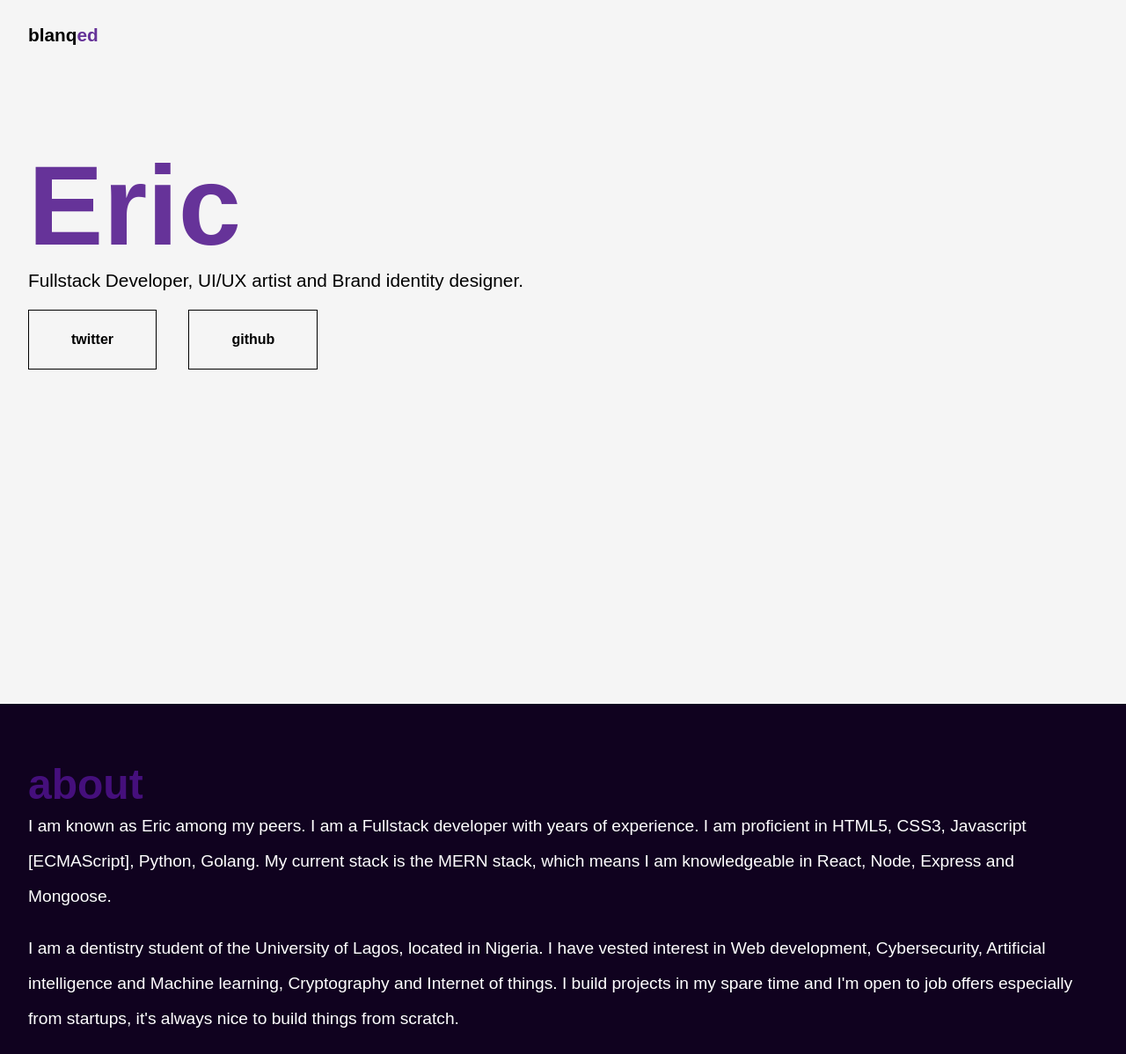
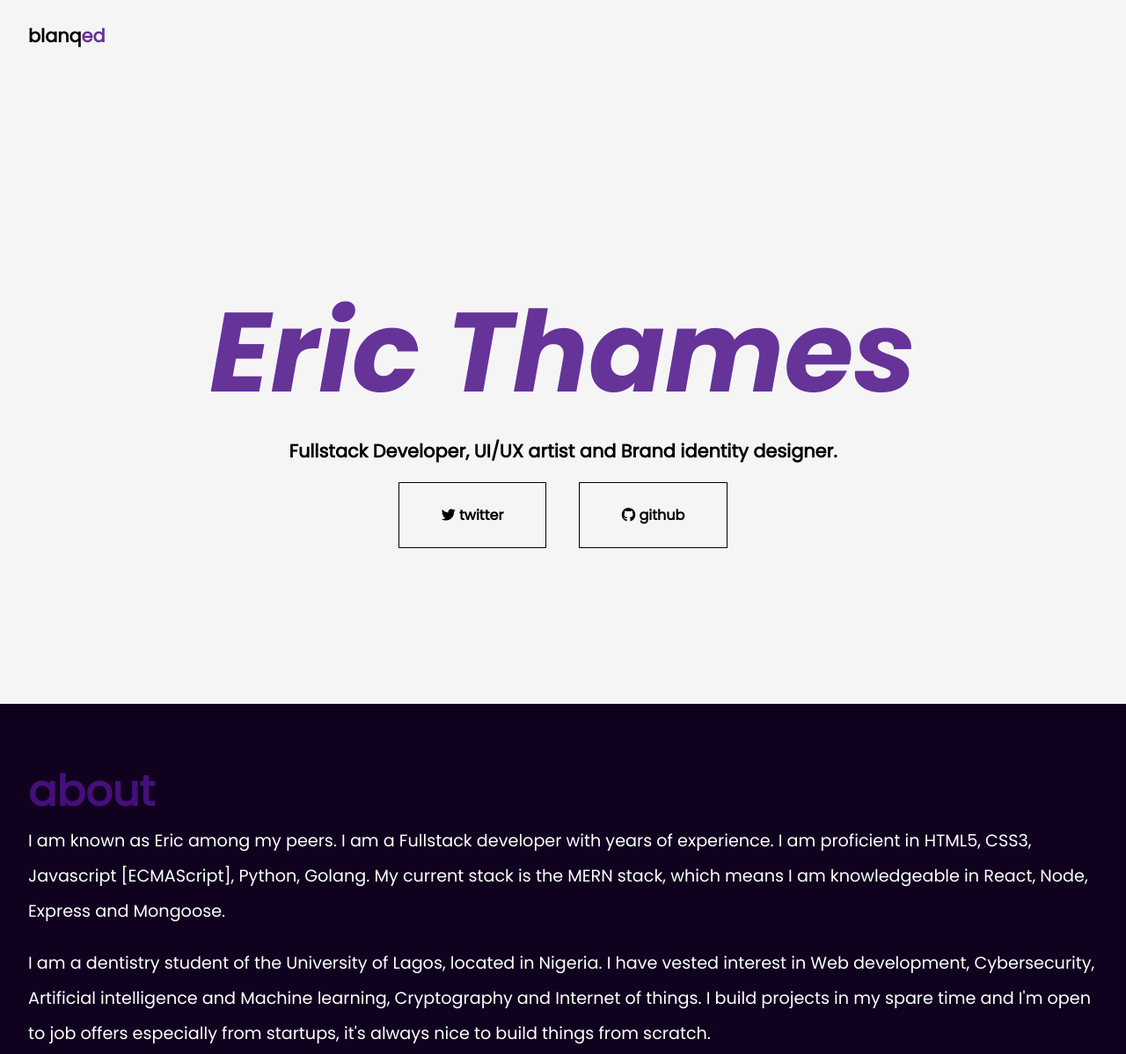
Before and after one commit to thamesblanq/blanq-ed-page, a plain HTML site: page index.html in a window 1280 px wide. Shown: the top 1198 px of the page at 88% size. Drawn offline with Linux system fonts and the light colour scheme.

Commit message:
UI modifications

```diff
--- a/index.html
+++ b/index.html
@@ -6,6 +6,7 @@
     <meta name="viewport" content="width=device-width, initial-scale=1.0">
     <title>blanqed</title>
     <link rel="stylesheet" href="style.css">
+    <script src="https://kit.fontawesome.com/101e8a3de8.js" crossorigin="anonymous"></script>
 </head>
 <body>
     <header>
@@ -14,16 +15,16 @@
 
     <main>
         <section class="top">
-            <h1 class="purple">Eric</h1>
+            <h1 class="purple">Eric Thames</h1>
             <p>Fullstack Developer, UI/UX artist and Brand identity designer.</p>
             <div class="btns">
-                <button>twitter</button>
-                <button>github</button>
+                <button><i class="fa-brands fa-twitter"></i>  twitter</button>
+                <button><i class="fa-brands fa-github"></i>  github</button>
             </div>
         </section>
 
         <section class="about">
-            <h1 class="purple">about</h1>
+            <h1 class="purple bold">about</h1>
             <p>I am known as Eric among my peers. I am a Fullstack developer with years of experience. I am proficient in
                 HTML5, CSS3, Javascript [ECMAScript], Python, Golang. My current stack is the MERN stack, which means I am
                 knowledgeable in React, Node, Express and Mongoose.
@@ -36,7 +37,7 @@
         </section>
 
         <section class="projects">
-            <h1 class="purple">projects</h1>
+            <h1 class="purple bold">projects</h1>
             <div class="work">
                 <img src="project.jpg" alt="project" srcset="">
                 <h5>UI/UX</h5>
@@ -52,7 +53,7 @@
         </section>
 
         <section class="contact">
-            <h1 class="purple">contact</h1>
+            <h1 class="purple bold">contact</h1>
             <p><a href="tel:+2347046079184">Phone: +234 704 607 9184</a></p>
             <p><a href="mailto:ericobiwulu@gmail.com">Email: ericobiwulu@gmail.com</a></p>
         </section>
--- a/style.css
+++ b/style.css
@@ -1,8 +1,12 @@
+@import url('https://fonts.googleapis.com/css2?family=Poppins:ital,wght@0,400;1,700&display=swap');
+
+
+
 * {
     box-sizing: border-box;
     padding: 0;
     margin: 0;
-    font-family: Arial, Helvetica, sans-serif;
+    font-family: 'Poppins', sans-serif;
 }
 
 body {
@@ -25,6 +29,10 @@ header {
     color: rebeccapurple;
 }
 
+.bold {
+    font-weight: 700;
+}
+
 main .top {
     height: 90vh;
     padding: 0 2em;
@@ -32,20 +40,23 @@ main .top {
     align-items: flex-start;
     justify-content: flex-start;
     flex-direction: column;
-    padding-top: 7em;
+    padding-top: 3em;
 }
 
 main .top h1 {
     font-size: 4rem;
+    font-style: italic;
+    font-weight: 700;
 }
 
 main .top p {
     font-size: 1rem;
+    font-weight: 600;
     padding-bottom: 1em;
 }
 
 main .top .btns button {
-    padding: 1em 2em;
+    padding: 0.75em 1.5em;
     border: 1px solid black;
     background-color: whitesmoke;
     color: black;
@@ -56,7 +67,7 @@ main .top .btns button {
 }
 
 main .top .btns button:first-child {
-    margin-right: 1em;
+    margin-right: 0.5em;
 }
 
 main .top .btns button:hover, main .top .btns button:focus {
@@ -115,7 +126,7 @@ main .projects .work img {
 }
 
 main .projects .work h5 {
-    background-color: black;
+    background-color: rgb(16, 2, 31);
     color: whitesmoke;
     font-weight: 600;
     font-size: 1.2rem;
@@ -179,7 +190,8 @@ footer {
     }
 
     main .top {
-        padding-top: 5em;
+        align-items: center;
+        justify-content: center;
     }
 
     main .top h1 {
```
